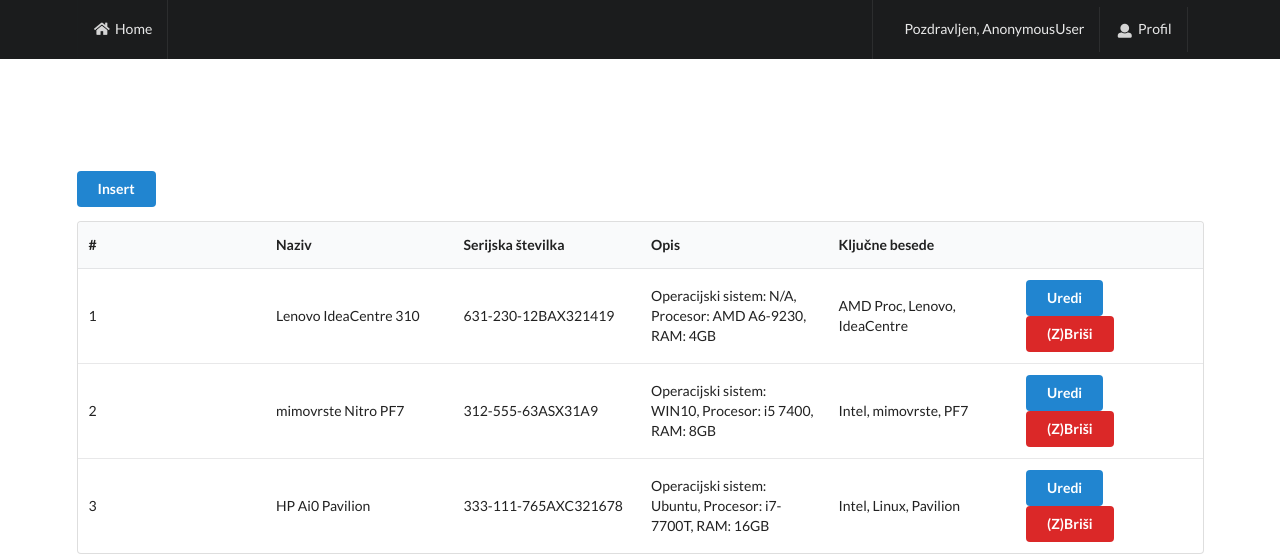
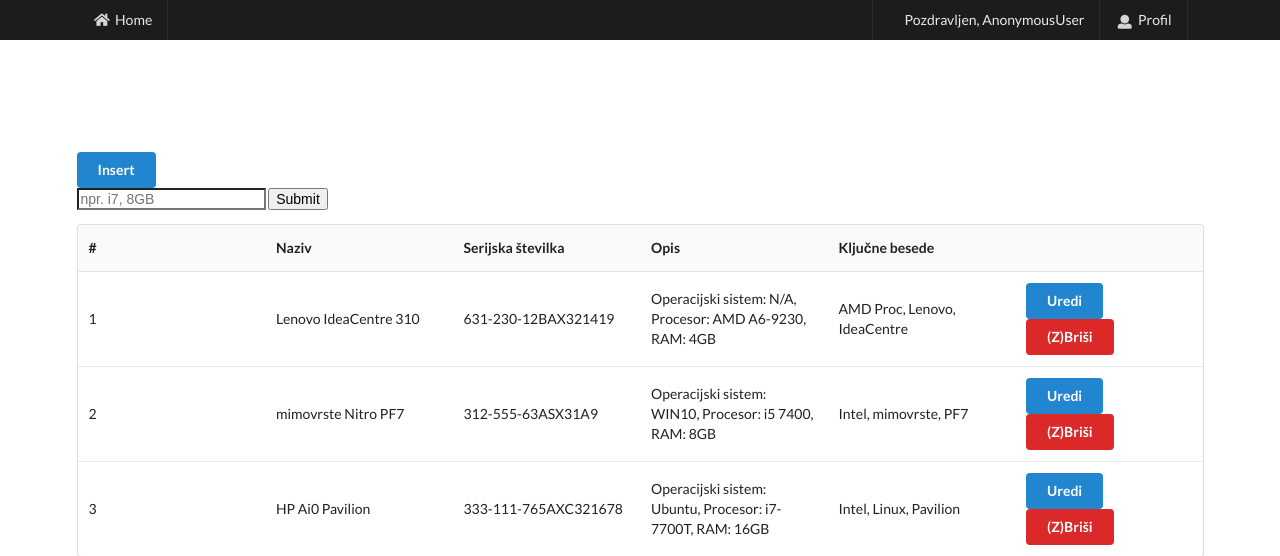
Before and after one commit to tabal5000/nizzro, a Django app: page / in a window 1280 px wide. Shown: the top 556 px of the page. Run offline with Django 3.2, Linux system fonts and the light colour scheme; data comes from the database, SQL or seed files in the repository; some libraries are stand-ins or nearby versions.

Commit message:
Add files via upload

```diff
--- a/main/templates/main.html
+++ b/main/templates/main.html
@@ -5,6 +5,15 @@
     <button class="ui primary button" id="create_modal">
         Insert
     </button>
+
+	<div class="topnav">
+	  <div class="search-container">
+		<form action="http://127.0.0.1:8000">
+		  <input type="text" placeholder="npr. i7, 8GB" name="search">
+		  <button type="submit">Submit</button>
+		</form>
+	  </div>
+	</div>
 
     <table class="ui fixed table">
         <thead>
@@ -19,17 +28,32 @@
         </thead>
         <tbody>
             {% for computer in computers %}
+			<!--
+			izpis = False
+			search_words = GET[search]
+			if search_words == "":
+				izpis = True
+			else:
+				for word in search_words.split(" "):
+					if word in computer.description:
+						izpis = True
+						break
+			if izpis:
+			-->
+
             <tr>
                 <td> {{ forloop.counter }} </td>
                 <td>{{ computer.title }}</td>
                 <td>{{ computer.serial_number }}</td>
                 <td>{{ computer.description }}</td>
                 <td>{{ computer.keywords }}</td>
+
                 <td>
                     <a class="ui blue button edit_computer" href="/computer/edit/{{computer.id}}">Uredi</a>
                     <button class="ui red button delete_computer" data-id="{{computer.id}}">(Z)Briši</button>
                 </td>
             </tr>
+
             {% endfor %}
         </tbody>
     </table>
```
